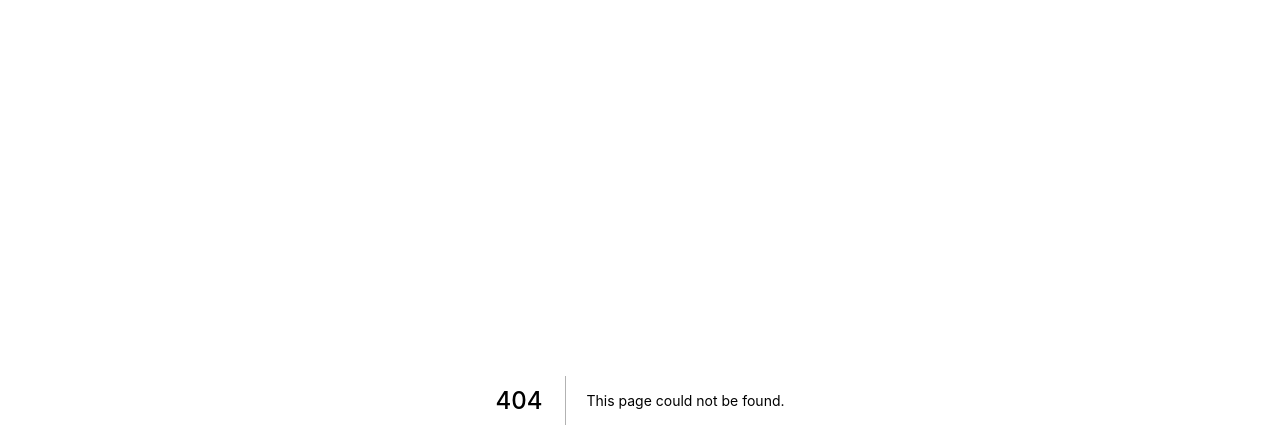
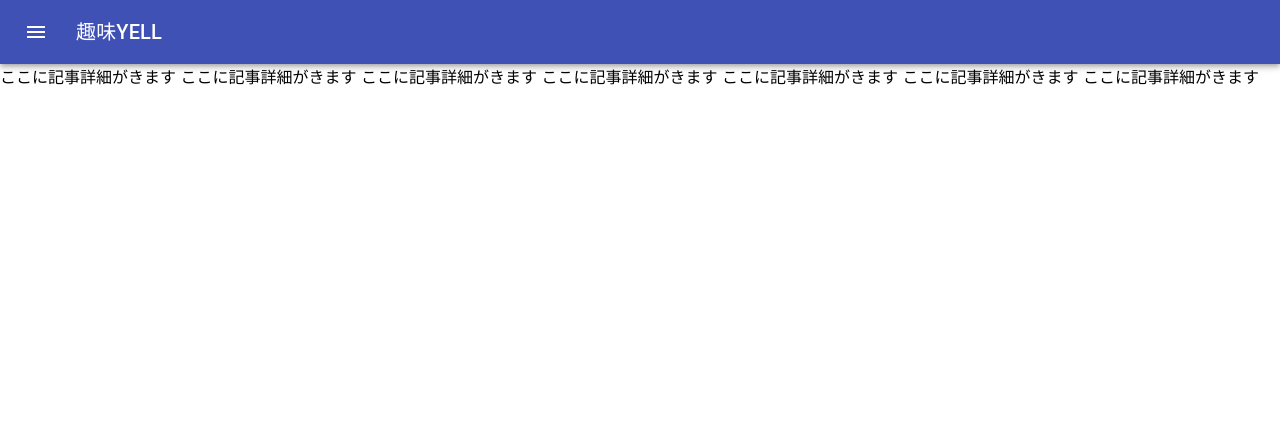
Before and after one commit to YuyaIida/syumieru, a Next.js app: page /articleDetail in a window 1280 px wide. Before the commit this address had no page. Shown: the top 448 px of the page. Built offline with nearby package versions, Linux system fonts and the light colour scheme.

Commit message:
add: articleDetail component

```diff
--- /dev/null
+++ b/src/pages/articleDetail/index.tsx
@@ -0,0 +1,14 @@
+import React from 'react'
+import Header from 'src/components/molecules/Header'
+
+const ArticleDetail: React.FC = () => {
+  return (
+    <>
+      <Header />
+      ここに記事詳細がきます ここに記事詳細がきます ここに記事詳細がきます ここに記事詳細がきます ここに記事詳細がきます
+      ここに記事詳細がきます ここに記事詳細がきます
+    </>
+  )
+}
+
+export default ArticleDetail
```
